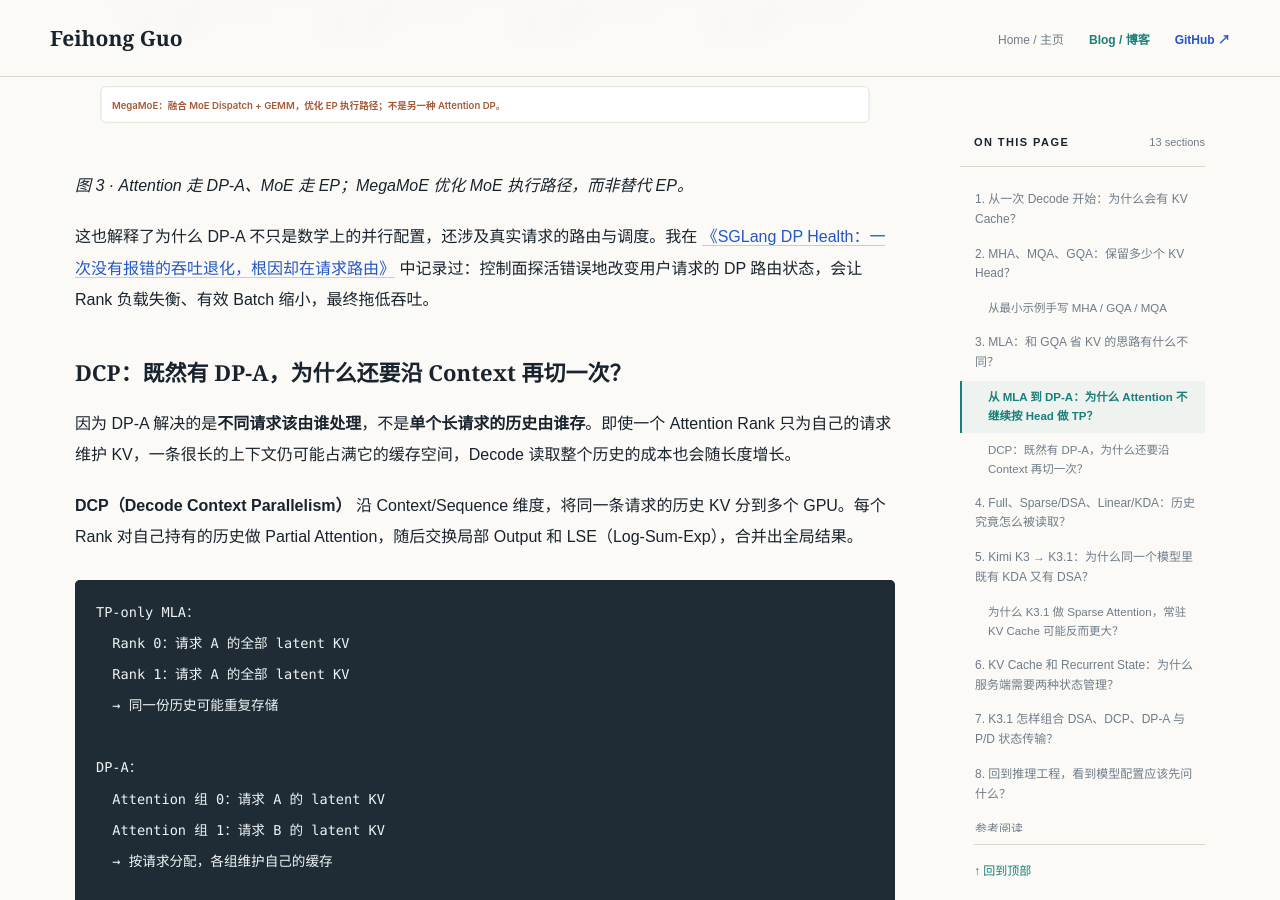
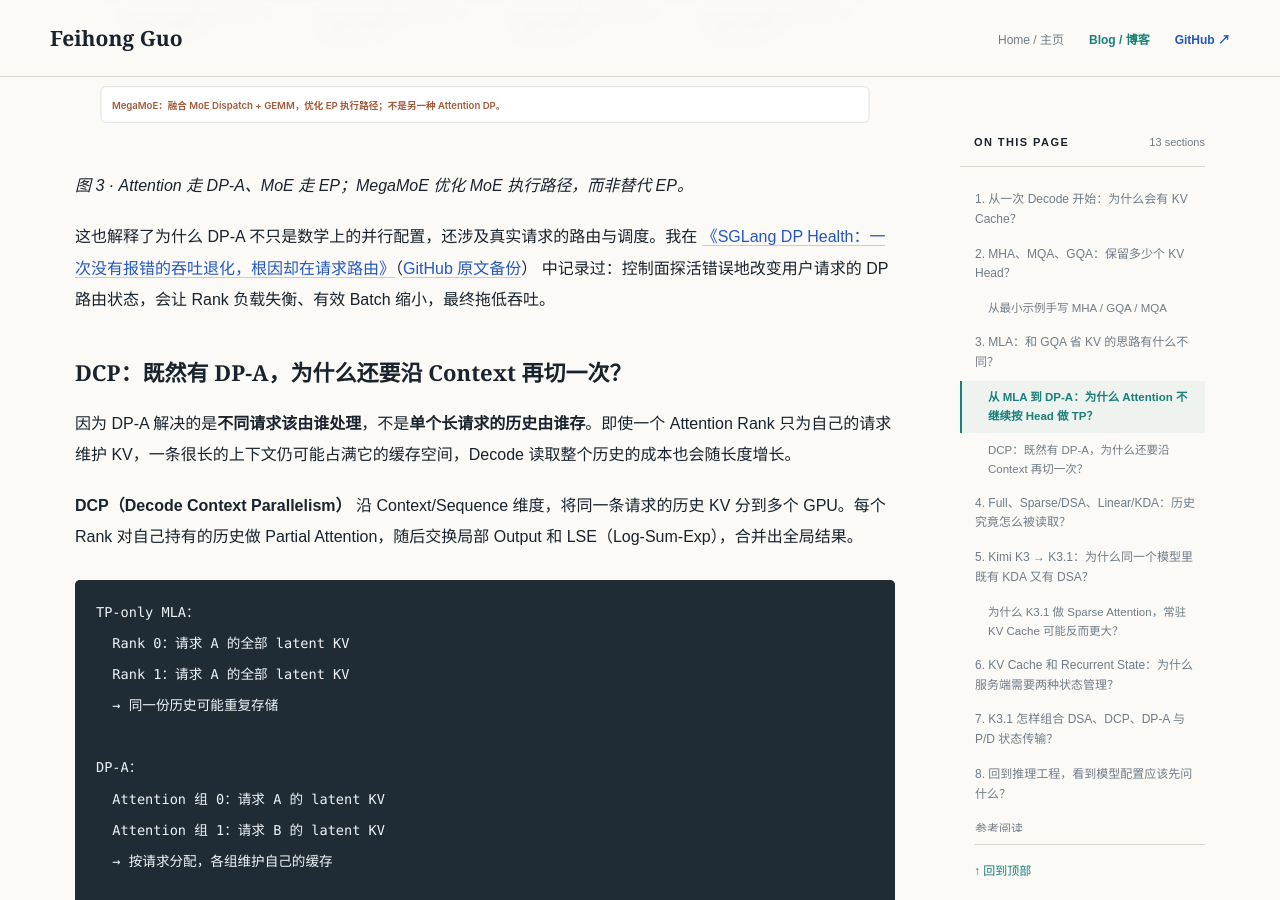
Before and after one commit to Phoenix3334/Phoenix3334.github.io, a Jekyll site: the page built from _posts/2026-11-19-attention-from-gqa-to-kimi-k31.md, in a window 1280 px wide and 900 px high, scrolled down 9789 px. Built offline with Jekyll 4.4.1, drawn with Linux system fonts in a browser that asks for light colours; some of the changed text lies outside the part shown.

Commit message:
blog: replace fragile KDA PDF URL and add GitHub fallbacks for articles

```diff
--- a/_posts/2026-11-19-attention-from-gqa-to-kimi-k31.md
+++ b/_posts/2026-11-19-attention-from-gqa-to-kimi-k31.md
@@ -256,7 +256,7 @@ MLA 压缩 KV 后还有个分布式推理的问题：**多个 Q Head 共享同
 
 *图 3 · Attention 走 DP-A、MoE 走 EP；MegaMoE 优化 MoE 执行路径，而非替代 EP。*
 
-这也解释了为什么 DP-A 不只是数学上的并行配置，还涉及真实请求的路由与调度。我在 [《SGLang DP Health：一次没有报错的吞吐退化，根因却在请求路由》](/blog/2026/11/18/dp-health-routing-bug/) 中记录过：控制面探活错误地改变用户请求的 DP 路由状态，会让 Rank 负载失衡、有效 Batch 缩小，最终拖低吞吐。
+这也解释了为什么 DP-A 不只是数学上的并行配置，还涉及真实请求的路由与调度。我在 [《SGLang DP Health：一次没有报错的吞吐退化，根因却在请求路由》](/blog/2026/11/18/dp-health-routing-bug/)（[GitHub 原文备份](https://github.com/Phoenix3334/Phoenix3334.github.io/blob/main/_posts/2026-11-18-dp-health-routing-bug.md)） 中记录过：控制面探活错误地改变用户请求的 DP 路由状态，会让 Rank 负载失衡、有效 Batch 缩小，最终拖低吞吐。
 
 ### DCP：既然有 DP-A，为什么还要沿 Context 再切一次？
 
@@ -467,13 +467,15 @@ K3.1 Prefill → Decode：
 
 ## 参考阅读
 
+> **阅读说明：**如果 GitHub Pages 在当前网络下暂时打不开，可以直接阅读这篇文章的 [GitHub Markdown 原文](https://github.com/Phoenix3334/Phoenix3334.github.io/blob/main/_posts/2026-11-19-attention-from-gqa-to-kimi-k31.md)。
+
 - [SGLang v0.4 · Data Parallelism Attention for DeepSeek Models](https://www.lmsys.org/blog/2024-12-04-sglang-v0-4/#data-parallelism-attention-for-deepseek-models)
 - [SGLang · Deploying DeepSeek with P/D Disaggregation and Large-Scale EP](https://www.lmsys.org/blog/2025-05-05-large-scale-ep/)
 - [SGLang · More Than DeepInfer（DP Attention、EP、MegaMoE）](https://www.lmsys.org/blog/2026-10-24-dsv41-deepinfer/)
 - [SGLang · Decode Context Parallelism 设计与实现](https://github.com/sgl-project/sglang/blob/main/docs/docs/advanced_features/dcp.mdx)
 - [GQA · Ainslie et al. (EMNLP 2023)](https://aclanthology.org/2023.emnlp-main.298/)
 - [DeepSeek-V3.2 Sparse Attention / Transformers](https://huggingface.co/docs/transformers/en/model_doc/deepseek_v32)
-- [Kimi Linear 技术报告](https://yzhang.site/assets/pubs/techreport/2025/kda.pdf)
+- [Kimi Linear 技术报告（arXiv）](https://arxiv.org/abs/2510.26692) · [MoonshotAI 官方代码与 PDF](https://github.com/MoonshotAI/Kimi-Linear)
 - [Moonshot AI · Kimi K3 官方技术博客](https://www.kimi.com/en/blog/kimi-k3)
 - [Moonshot AI · Kimi K3.1 Pro 模型卡](https://huggingface.co/moonshotai/Kimi-K3.1-Pro)
 - [SGLang / LMSYS · K3 Day-0 与状态管理](https://www.lmsys.org/blog/2026-07-27-kimi-k3-day0-support)
```
